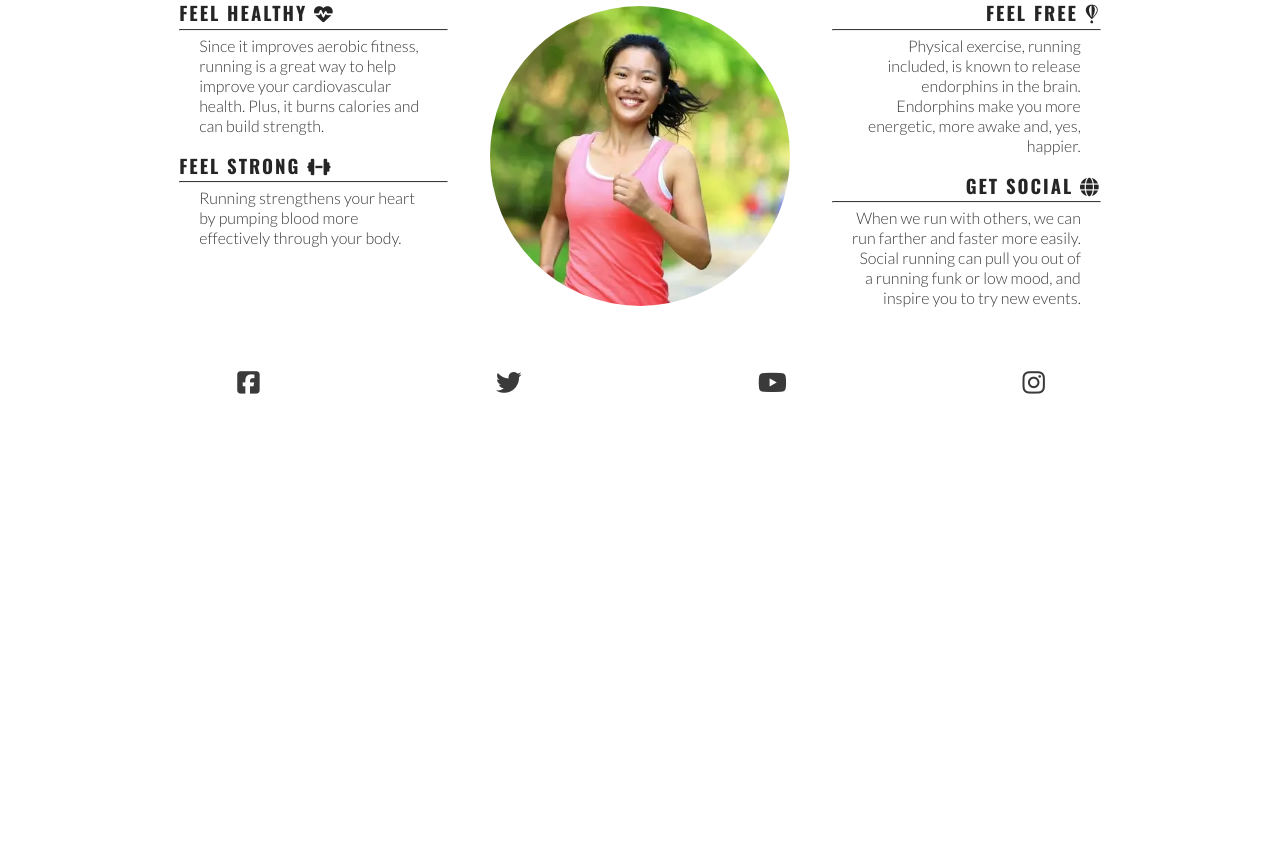
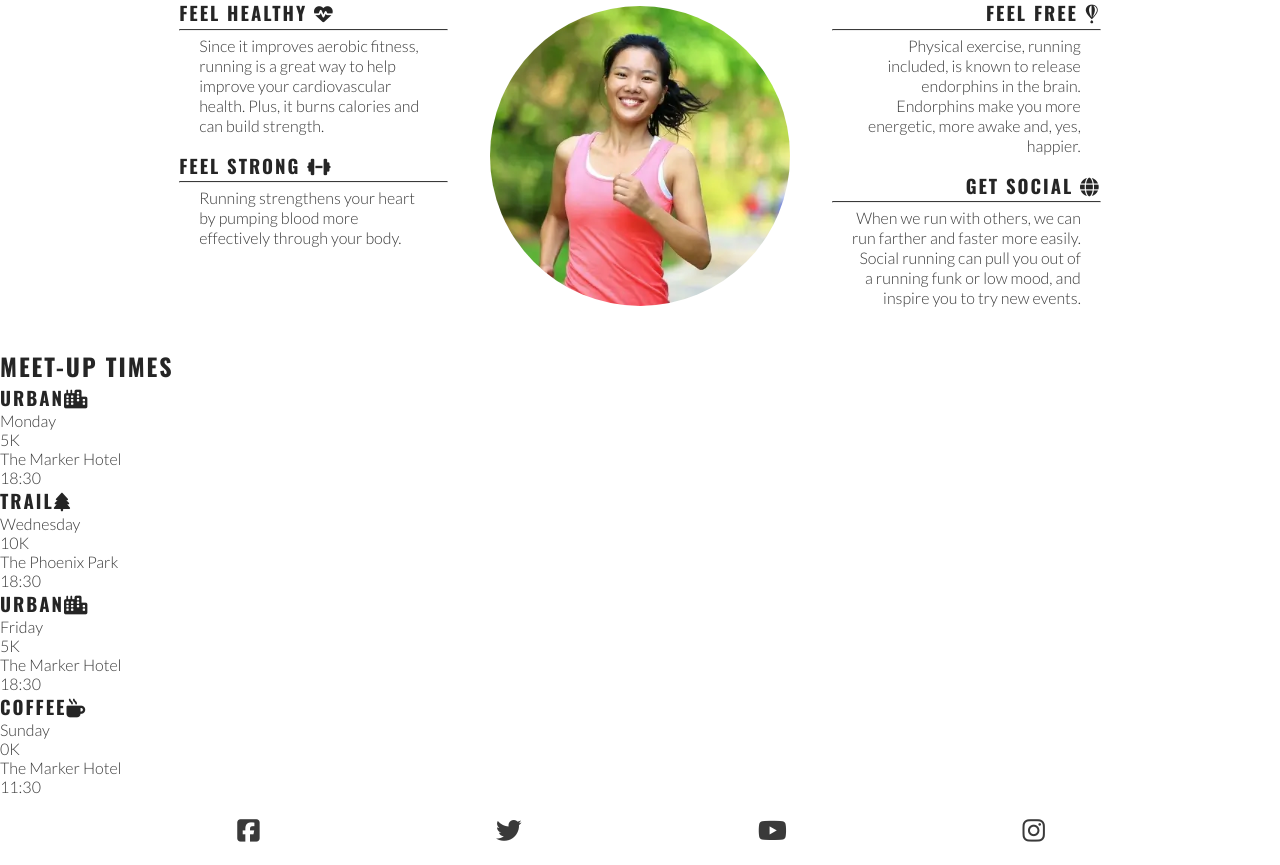
Before and after one commit to IevaNev/love-running, a plain HTML site: page index.html in a window 1280 px wide. Shown: the part 782-1647 px from the top of the page. Before the commit the page ends 1199 px from the top, so only its background shows below. Drawn offline with nearby package versions, Linux system fonts and the light colour scheme.

Commit message:
Add meetups section to HTML

```diff
--- a/index.html
+++ b/index.html
@@ -115,6 +115,49 @@
 
         </section>
 
+        <!-- Metup times section -->
+        <section id="meetups">
+          <h2>Meet-up Times</h2>
+          <div id="times">
+            <div>
+              <h3>URBAN<i class="fa-solid fa-city"></i></h3>
+              <p>Monday</p>
+              <p>5K</p>
+              <p>The Marker Hotel</p>
+              <p>18:30</p>
+            </div>
+            <div>
+              <h3>TRAIL<i class="fa-solid fa-tree"></i></h3>
+              <p>Wednesday</p>
+              <p>10K</p>
+              <p>The Phoenix Park</p>
+              <p>18:30</p>
+            </div>
+            <div>
+              <h3>URBAN<i class="fa-solid fa-city"></i></h3>
+              <p>Friday</p>
+              <p>5K</p>
+              <p>The Marker Hotel</p>
+              <p>18:30</p>
+            </div>
+            <div>
+              <h3>COFFEE<i class="fa-solid fa-mug-hot"></i></h3>
+              <p>Sunday</p>
+              <p>0K</p>
+              <p>The Marker Hotel</p>
+              <p>11:30</p>
+            </div>
+            <div>
+              <h3></h3>
+              <p></p>
+              <p></p>
+              <p></p>
+              <p></p>
+            </div>
+          </div>
+
+
+        </section>
       </main>
 
       <!-- Footer -->
```
